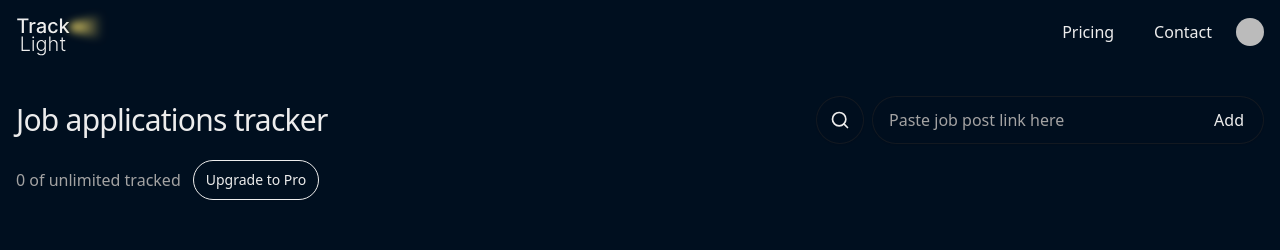
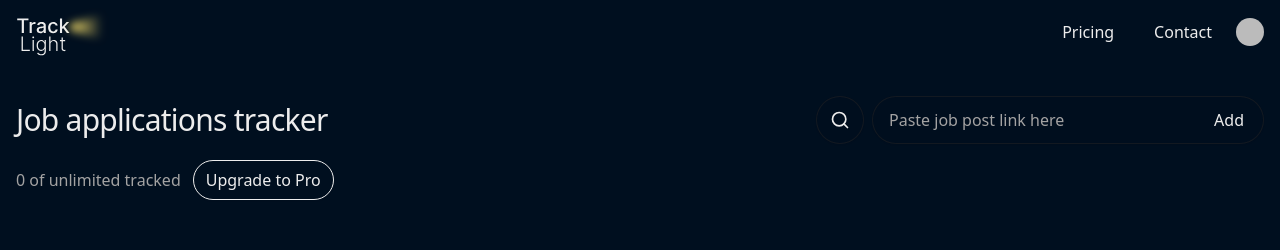
Before and after one commit to isaacvigil/TrackLight, a Next.js app: page /track in a window 1280 px wide. Shown: the top 250 px of the page. Built offline with nearby package versions, Linux system fonts and the light colour scheme; no server answers; the database is empty; sample sign-in values are in the browser's storage; some icons are missing.

Commit message:
Buttons fixes

```diff
--- a/components/tiptap-editor.tsx
+++ b/components/tiptap-editor.tsx
@@ -250,24 +250,26 @@ export function TiptapEditor({ content, onChange, placeholder = "Start writing..
               />
 
               <div className="flex items-center gap-2">
-                <Button
-                  type="button"
-                  size="sm"
-                  onClick={applyLink}
-                  className="flex-1"
-                >
-                  Apply
-                </Button>
                 {hasSelection && editor.isActive('link') && (
                   <Button
                     type="button"
                     size="sm"
                     variant="destructive"
                     onClick={removeLink}
+                    className="flex-1"
                   >
                     Remove
                   </Button>
                 )}
+                <Button
+                  type="button"
+                  size="sm"
+                  variant="secondary"
+                  onClick={applyLink}
+                  className="flex-1"
+                >
+                  Apply
+                </Button>
               </div>
             </div>
           </PopoverContent>
--- a/components/ui/button.tsx
+++ b/components/ui/button.tsx
@@ -11,7 +11,7 @@ const buttonVariants = cva(
       variant: {
         default: "bg-primary text-primary-foreground hover:bg-primary/90",
         destructive:
-          "bg-destructive text-white hover:bg-destructive/90 dark:bg-destructive/60",
+          "bg-destructive text-[rgba(4,4,4,1)] hover:bg-destructive/90 dark:bg-destructive/60",
         outline:
           "border bg-background shadow-xs hover:bg-accent hover:text-accent-foreground dark:bg-input/30 dark:border-input dark:hover:bg-input/50",
         secondary:
@@ -21,8 +21,8 @@ const buttonVariants = cva(
         link: "text-primary underline-offset-4 hover:underline",
       },
       size: {
-        default: "h-9 px-4 py-2 text-base has-[>svg]:px-3",
-        sm: "h-10 gap-1.5 px-3 text-sm has-[>svg]:px-2.5",
+        default: "h-10 px-4 py-2 text-base has-[>svg]:px-3",
+        sm: "h-10 gap-1.5 px-3 text-base has-[>svg]:px-2.5",
         lg: "h-10 px-6 text-base has-[>svg]:px-4",
         icon: "size-9",
         "icon-sm": "size-8",
```
